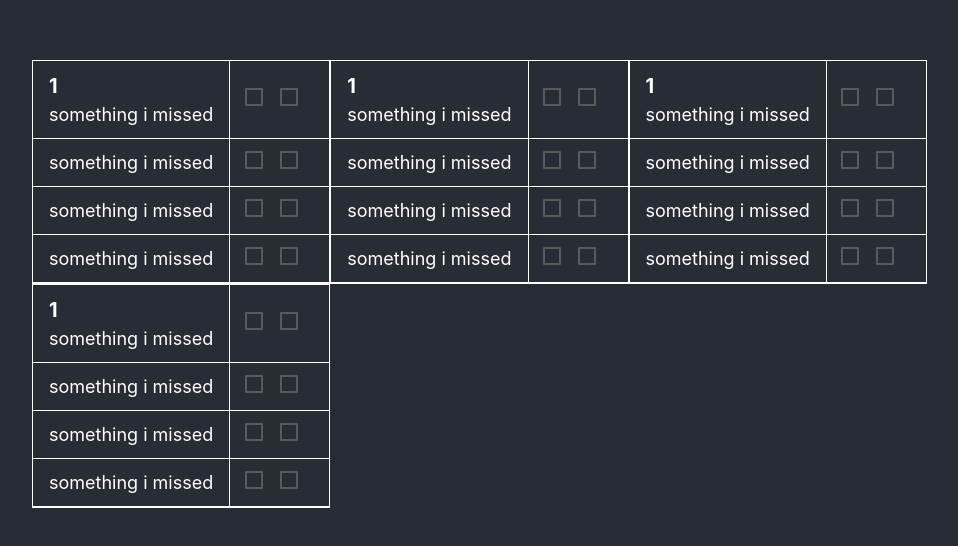
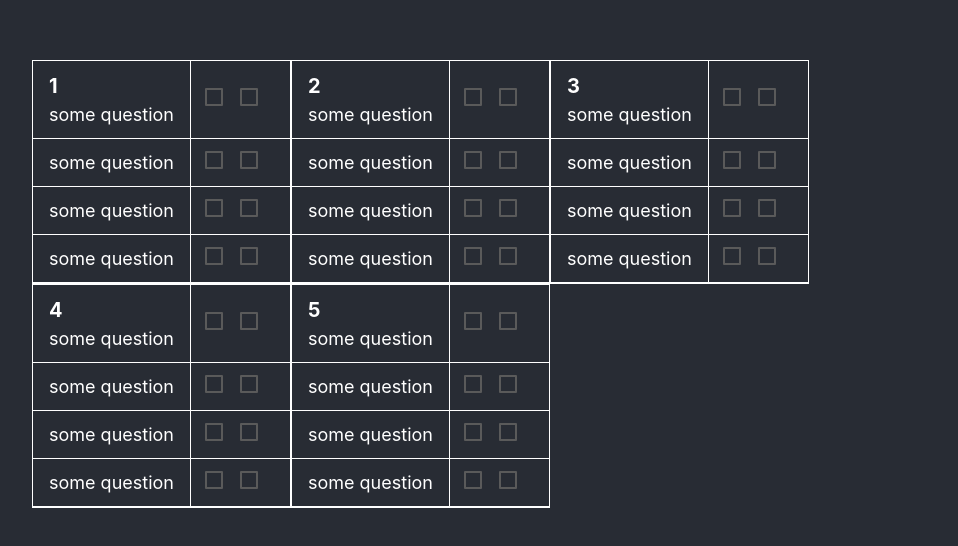
Before and after one commit to riyaz942/PsychometricTest, a React app: page / in a window 1280 px wide. Shown: the part 116-662 px from the top of the page, without its empty margins (158-1116 px from the left). Built offline with nearby package versions, Linux system fonts and the light colour scheme.

Commit message:
created questions json file and populates table from json file

```diff
--- a/package.json
+++ b/package.json
@@ -34,6 +34,7 @@
     "jest-environment-jsdom-fourteen": "0.1.0",
     "jest-resolve": "24.7.1",
     "jest-watch-typeahead": "0.3.0",
+    "lodash": "^4.17.11",
     "materialize-css": "^1.0.0-rc.2",
     "mini-css-extract-plugin": "0.5.0",
     "node-sass": "^4.12.0",
--- a/src/components/section/section.js
+++ b/src/components/section/section.js
@@ -1,30 +1,28 @@
 import React, { Component } from 'react';
 import styles from './section.module.scss';
 import Part from '../part/part';
+import map from 'lodash/map';
 
-export default class Section extends Component{
+export default class Section extends Component {
 
   render() {
-    return(
-     <div className={styles.section_container}>
-      <Part
-          buttonGroupName="aNameisRequried"
-          titleNumber="1"
-          titleValue="something i missed"
-        />
-        <Part
-          buttonGroupName="aNameisRequried"
-          titleValue="something i missed"
-        />
-        <Part
-          buttonGroupName="aNameisRequried"
-          titleValue="something i missed"
-        />
-        <Part
-          buttonGroupName="aNameisRequried"
-          titleValue="something i missed"
-        />
-     </div>
+    const {
+      sectionId,
+      sectionData,
+    } = this.props;
+
+    return (
+    <div className={styles.section_container}>
+      {
+        map(sectionData, (data, index) => (
+          <Part
+            buttonGroupName="aNameisRequried"
+            titleNumber={index === 0 ? sectionId : null}
+            titleValue={data.question}
+          />
+        ))
+      }
+    </div>
     )
   }
 }
--- a/src/components/table/table.js
+++ b/src/components/table/table.js
@@ -1,15 +1,33 @@
 import React, { Component } from 'react';
 import Section from '../section/section';
 import styles from './table.module.scss';
+import questions from '../../questions.json';
+import map from 'lodash/map';
 
 export default class Table extends Component {
+  constructor(props) {
+    super(props)
+
+    this.state = {
+      keys: Object.keys(questions)
+    }
+  }
+
   render() {
+    const {keys} = this.state;
+
     return (
       <div className={styles.table_container}>
-        <Section />
-        <Section />
-        <Section />
-        <Section />
+        {
+          map(keys, (key)=> {
+            return (
+              <Section
+                sectionId={key}
+                sectionData={questions[key]}
+              />
+            );
+          })
+        }
       </div>
     );
   }
--- /dev/null
+++ b/src/questions.json
@@ -0,0 +1,132 @@
+{
+  "1": [
+    {
+      "id": 1,
+      "question": "some question",
+      "most": "star",
+      "least": "rectangle"
+    },
+    {
+      "id": 2,
+      "question": "some question",
+      "most": "star",
+      "least": "rectangle"
+    },
+    {
+      "id": 3,
+      "question": "some question",
+      "most": "star",
+      "least": "rectangle"
+    },
+    {
+      "id": 4,
+      "question": "some question",
+      "most": "star",
+      "least": "rectangle"
+    }
+  ],
+  "2": [
+    {
+      "id": 5,
+      "question": "some question",
+      "most": "star",
+      "least": "rectangle"
+    },
+    {
+      "id": 6,
+      "question": "some question",
+      "most": "star",
+      "least": "rectangle"
+    },
+    {
+      "id": 7,
+      "question": "some question",
+      "most": "star",
+      "least": "rectangle"
+    },
+    {
+      "id": 8,
+      "question": "some question",
+      "most": "star",
+      "least": "rectangle"
+    }
+  ],
+  "3": [
+    {
+      "id": 5,
+      "question": "some question",
+      "most": "star",
+      "least": "rectangle"
+    },
+    {
+      "id": 6,
+      "question": "some question",
+      "most": "star",
+      "least": "rectangle"
+    },
+    {
+      "id": 7,
+      "question": "some question",
+      "most": "star",
+      "least": "rectangle"
+    },
+    {
+      "id": 8,
+      "question": "some question",
+      "most": "star",
+      "least": "rectangle"
+    }
+  ],
+  "4": [
+    {
+      "id": 9,
+      "question": "some question",
+      "most": "star",
+      "least": "rectangle"
+    },
+    {
+      "id": 10,
+      "question": "some question",
+      "most": "star",
+      "least": "rectangle"
+    },
+    {
+      "id": 11,
+      "question": "some question",
+      "most": "star",
+      "least": "rectangle"
+    },
+    {
+      "id": 12,
+      "question": "some question",
+      "most": "star",
+      "least": "rectangle"
+    }
+  ],
+  "5": [
+    {
+      "id": 13,
+      "question": "some question",
+      "most": "star",
+      "least": "rectangle"
+    },
+    {
+      "id": 14,
+      "question": "some question",
+      "most": "star",
+      "least": "rectangle"
+    },
+    {
+      "id": 15,
+      "question": "some question",
+      "most": "star",
+      "least": "rectangle"
+    },
+    {
+      "id": 16,
+      "question": "some question",
+      "most": "star",
+      "least": "rectangle"
+    }
+  ]
+}
```
